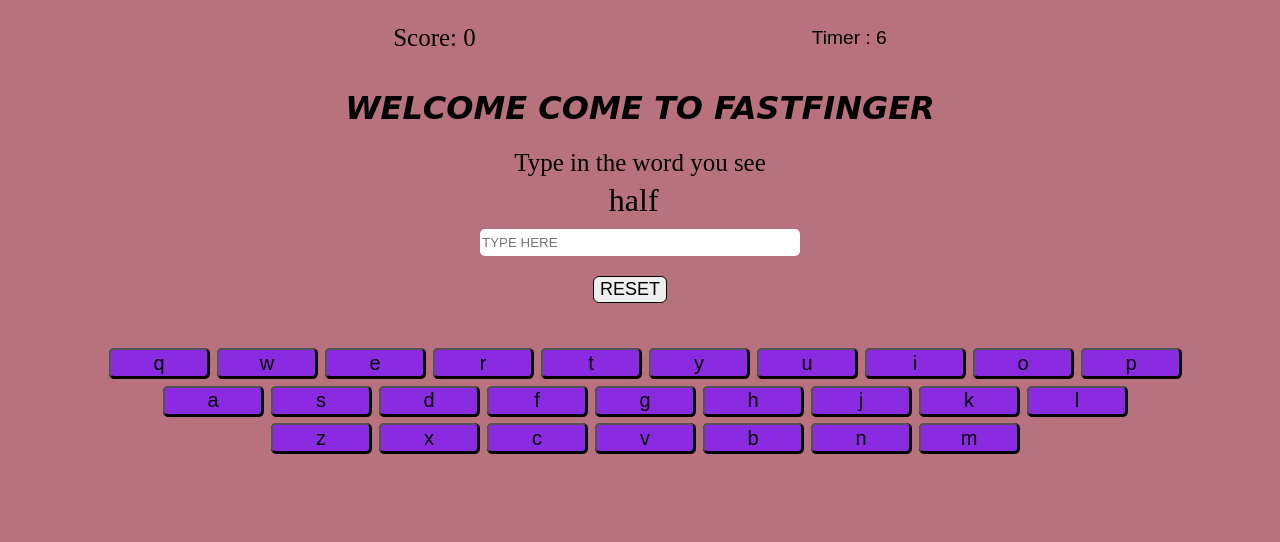
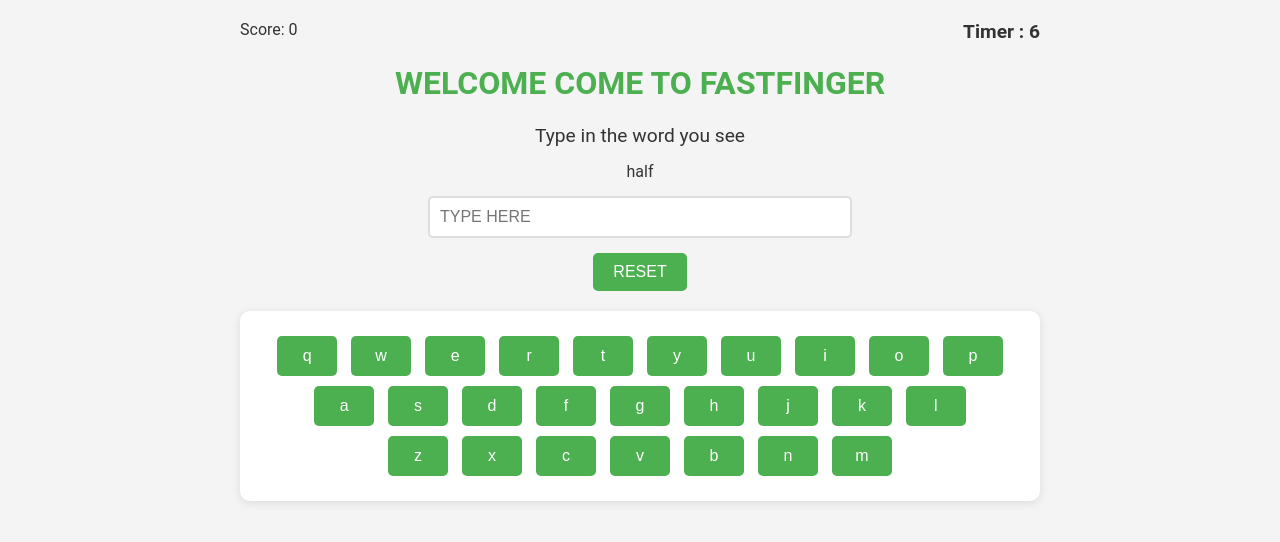
Before and after one commit to bettercallNhan/webseries_buoi4_fastfinger, a plain HTML site: page index.html in a window 1280 px wide. Drawn offline with Linux system fonts and the light colour scheme.

Commit message:
Update Css Version1.0

```diff
--- a/style.css
+++ b/style.css
@@ -1,147 +1,120 @@
-.big{
-    text-align: center;
-
-}
-#Title{
-
-    font-family: cursive;
-    font-style: italic;
-
-}
-#Typein{
-
-    font-size: 25px;
-    padding-bottom: 5px;
+/* General Styles */
+body {
+    font-family: 'Roboto', sans-serif; /* Make sure to import this font from Google Fonts */
+    background-color: #f4f4f4;
+    color: #333;
+    margin: 0;
+    padding: 0;
+    box-sizing: border-box;
 }
 
-html > body {
-    background-color: rgb(184, 114, 125);
-}
-#Nhap>input{
-   width: 25%;
-   height: 25px;
-   border-radius: 5px;
-   border: none;
-}
-#Nhap{
-    padding-bottom: 20px;
-}
-#resetBTN {
-    height: 60px;
-    width: 100%;
-    margin-right: 14px;
-
-}
-#resetBTN > button{
-    width: auto;
-    height: 45%;
-    font-size: large;
-    border: 1px solid black;
-    margin-right: 20px;
-    border-radius: 6px;
-}
-#resetBTN > button:hover{
-    background-color: brown;
-}
-#resetBTN>button:active{
-    background-color: rgb(26, 127, 26);
-}
-.timeandpoint{
-    margin: 1rem;
-    padding: 2rem 2rem;
+.big {
     text-align: center;
-}
-#scrore{
-    font-size: 25px;
-    display: inline-block;
-    padding: 1rem 1rem;
-    vertical-align: middle;
-    margin-right: 300px;
-}
-#time {
-    display: inline-block;
-    padding: 1rem 1rem;
-    vertical-align: middle;
-    font-size: larger;
-    font-family:sans-serif;
-}
-#Randomword{
-    font-size: xx-large;
-    height: 50%;
-    width: 7%;
-    margin-left: 46%;
-    padding-bottom: 10px;
-}
-#Randomword:hover{
-    text-transform: uppercase;
-    font-weight: 500;
-    color: blue;
-}
-.keyboard_container{
-    display: flex;
-    justify-content: center;
-    align-items: center;
-    background-color: rgb(184, 114, 125);
-    width: 100%;
-    margin: 5px;
-}
-.keyboard{
-    background-color:rgb(184, 114, 125);
-    height: 120px;
-    font-size: xx-large;
-}
-.row1 > button{
-    width: 100px;
-    height: 30px;
-    font-size: 20px;
-    background-color: blueviolet;
-    border-radius: 5px;
-    box-shadow: 0.5px 0.5px 0.5px 0.5px;
-}
-.row1 > button:hover{
-    text-transform: uppercase;
-    color: blue;
-    background-color: rgb(81, 197, 81);
-}
-.row1 > button:active{
-    background-color: brown;
-}
-.row2 > button{
-    width: 100px;
-    height: 30px;
-    font-size: 20px;
-    background-color: blueviolet;
-    border-radius: 5px;
-    box-shadow: 0.5px 0.5px 0.5px 0.5px;
-
-
-}
-.row2 > button:hover{
-    text-transform: uppercase;
-    color: blue;
-    background-color: rgb(81, 197, 81);
-}
-.row2 > button:active{
-    background-color: brown;
+    max-width: 800px;
+    margin: auto;
+    padding: 20px;
 }
 
-.row3 > button{
-    width: 100px;
-    height: 30px;
-    font-size: 20px;
-    background-color: blueviolet;
-    border-radius: 5px;
-    box-shadow: 0.5px 0.5px 0.5px 0.5px;
-}
-.row3 > button:hover{
-    text-transform: uppercase;
-    color: blue;
-    background-color: rgb(81, 197, 81);
-}
-.row3 > button:active{
-    background-color: brown;
+/* Typography */
+h1 {
+    font-size: 2em;
+    color: #4CAF50;
 }
 
-.isClicked {
-    background-color: yellow !important;
+#Typein {
+    font-size: 1.2em;
+    margin-bottom: 15px;
 }
+
+/* Score and Timer */
+#timeandpoint {
+    display: flex;
+    justify-content: space-between;
+    margin-bottom: 20px;
+}
+
+#score, #time {
+    font-size: 1.2em;
+    color: #333;
+    font-weight: bold;
+}
+
+/* Random */
+#Randomword{
+    margin-bottom: 15px;
+}
+
+/* Input Field */
+#Nhap{
+    margin-bottom: 15px;
+}
+
+#Nhap > input {
+    width: 50%;
+    padding: 10px;
+    border: 2px solid #ddd;
+    border-radius: 5px;
+    font-size: 1em;
+}
+
+/* Buttons */
+#resetBTN button {
+    background-color: #4CAF50;
+    color: white;
+    padding: 10px 20px;
+    border: none;
+    border-radius: 5px;
+    font-size: 1em;
+    cursor: pointer;
+    transition: background-color 0.3s ease;
+}
+
+#resetBTN button:hover {
+    background-color: #66BB6A;
+}
+
+/* Keyboard Styles */
+.keyboard_container {
+    background-color: #fff;
+    padding: 20px;
+    border-radius: 10px;
+    box-shadow: 0 2px 10px rgba(0, 0, 0, 0.1);
+    margin-top: 20px;
+}
+
+.keyboard button {
+    width: 60px;
+    height: 40px;
+    margin: 5px;
+    background-color: #4CAF50;
+    color: white;
+    border: none;
+    border-radius: 5px;
+    font-size: 1em;
+    cursor: pointer;
+    transition: transform 0.1s ease;
+}
+
+.keyboard button:hover {
+    background-color: #66BB6A;
+}
+
+.keyboard button:active {
+    transform: scale(0.95);
+}
+
+/* Responsive Design  */
+@media (max-width: 768px) {
+    .big {
+        padding: 10px;
+    }
+
+    #resetBTN button, #Nhap > input {
+        width: 100%;
+    }
+
+    .keyboard button {
+        width: 48px;
+        height: 35px;
+    }
+}
```
